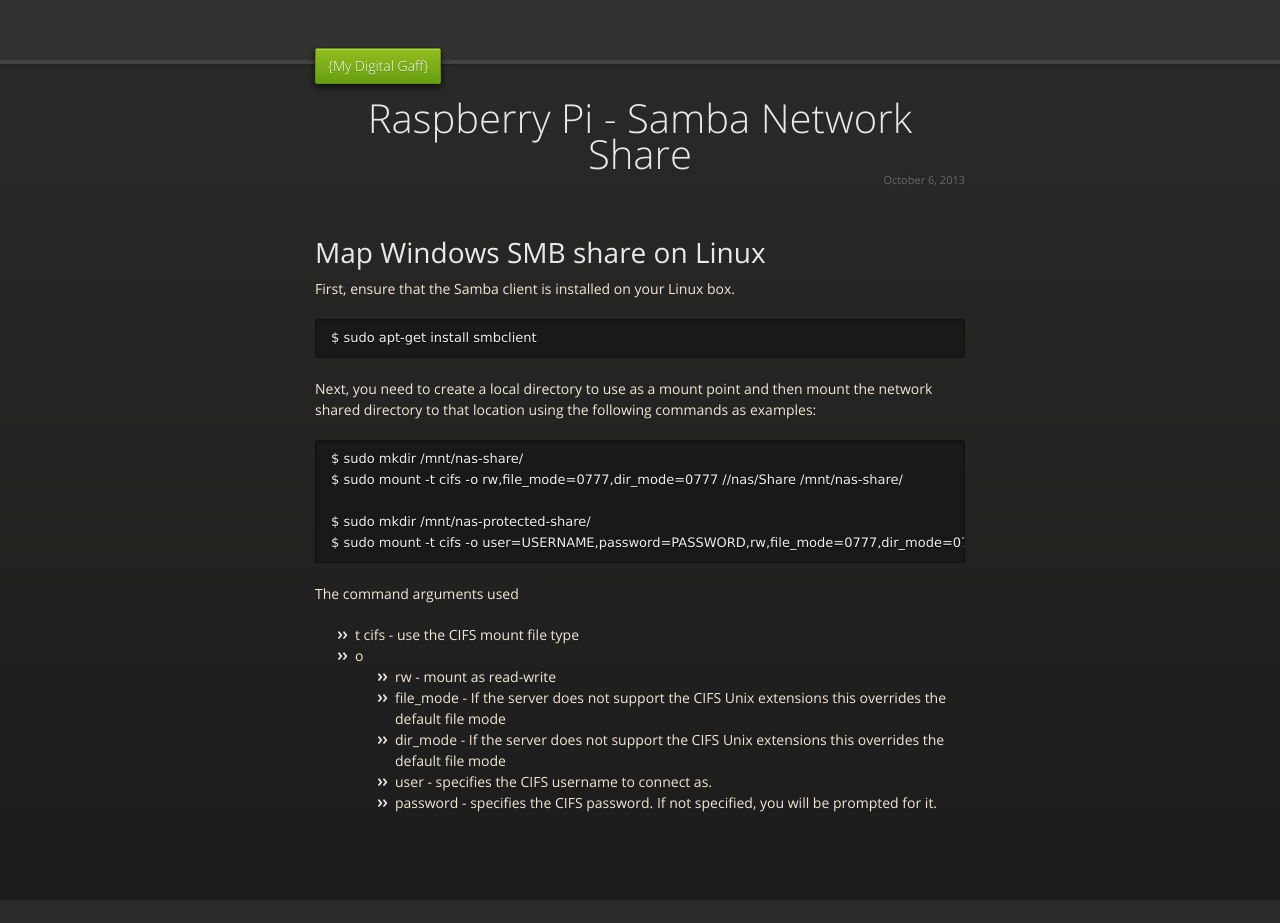
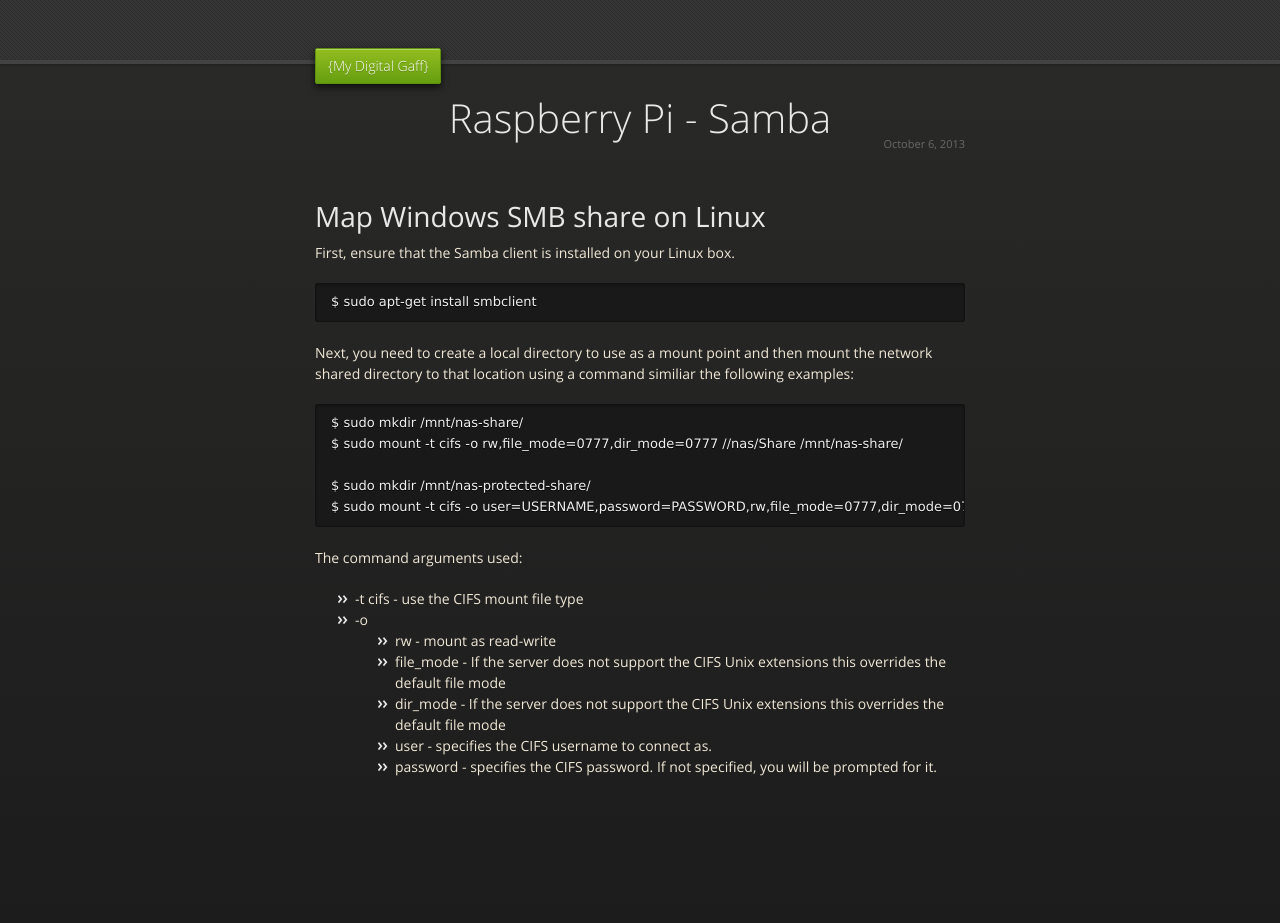
Before and after one commit to dmulligan/dmulligan.github.io, a Jekyll site: the page built from _posts/2013-10-06-Raspberry-Pi-Samba.md, in a window 1280 px wide and 923 px high. Built offline with Jekyll 4.4.1, drawn with Linux system fonts in a browser that asks for light colours; nearby versions of some CDN libraries; Markdown is read by kramdown in place of the engine named in the settings.

Commit message:
Minor updates

```diff
--- a/_posts/2013-10-06-Raspberry-Pi-Samba.md
+++ b/_posts/2013-10-06-Raspberry-Pi-Samba.md
@@ -1,6 +1,6 @@
 ---
 layout: post
-title: Raspberry Pi - Samba Network Share
+title: Raspberry Pi - Samba
 ---
 
 # Map Windows SMB share on Linux
@@ -10,7 +10,7 @@
 	$ sudo apt-get install smbclient
 
 
-Next, you need to create a local directory to use as a mount point and then mount the network shared directory to that location using the following commands as examples:
+Next, you need to create a local directory to use as a mount point and then mount the network shared directory to that location using a command similiar the following examples:
 
 	$ sudo mkdir /mnt/nas-share/
 	$ sudo mount -t cifs -o rw,file_mode=0777,dir_mode=0777 //nas/Share /mnt/nas-share/
@@ -19,10 +19,9 @@
 	$ sudo mount -t cifs -o user=USERNAME,password=PASSWORD,rw,file_mode=0777,dir_mode=0777 //nas/ProtectedShare /mnt/nas-protected-share/
 
 
-The command arguments used
-
-- t cifs - use the CIFS mount file type
-- o
+The command arguments used:
+- -t cifs - use the CIFS mount file type
+- -o
 	- rw - mount as read-write
 	- file_mode - If the server does not support the CIFS Unix extensions this overrides the default file mode
 	- dir_mode - If the server does not support the CIFS Unix extensions this overrides the default file mode
```
Also changed, not shown: _posts/2013-10-06-Raspberry-Pi-GNU-Screen.md (+1 -1 lines), _posts/2013-10-06-Raspberry-Pi-Megatools.md (+1 -2 lines).
